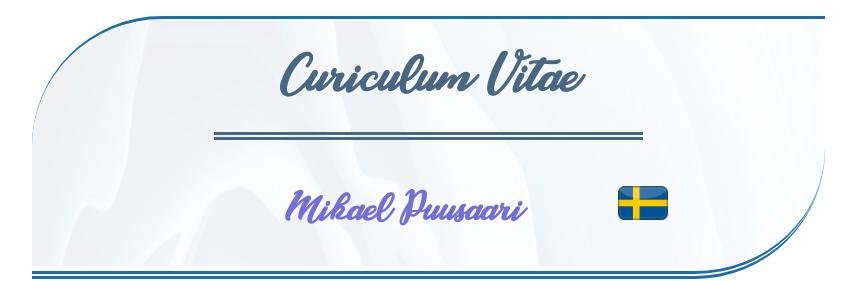
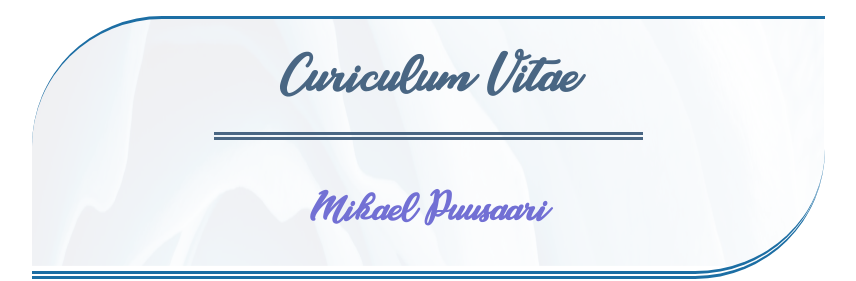
Before and after one commit to miskens/CuriculumVitae, a Vue app: page / in a window 1280 px wide. Shown: the top 281 px of the page, without its empty margins (208-1064 px from the left). Built offline with nearby package versions, Linux system fonts and the light colour scheme; what v-video-embed would draw is missing.

Commit message:
hiding language flag for now

```diff
--- a/src/components/Shared/Header.vue
+++ b/src/components/Shared/Header.vue
@@ -2,7 +2,7 @@
 <div class="titleDiv">
         <h1 class="title">{{title}}</h1>
         <h2 class="name">Mikael Puusaari</h2>
-            <img src="./sharedAssets/flag_swedish.jpg">
+            <!-- <img src="./sharedAssets/flag_swedish.jpg"> -->
   </div>
 
 </template>
```
